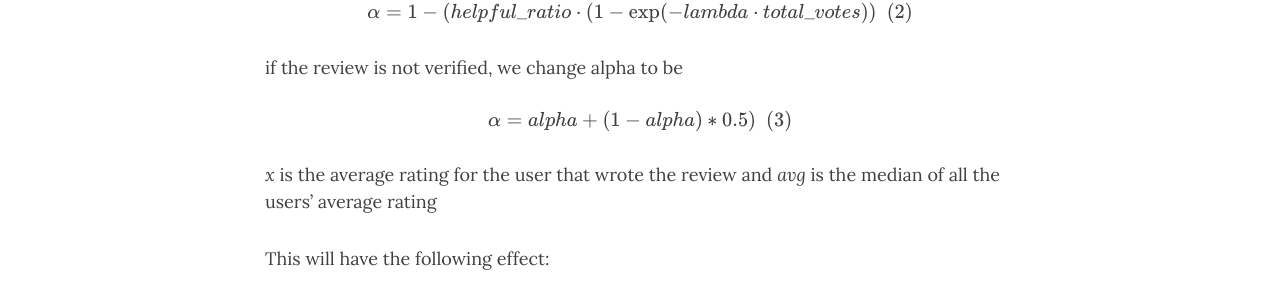
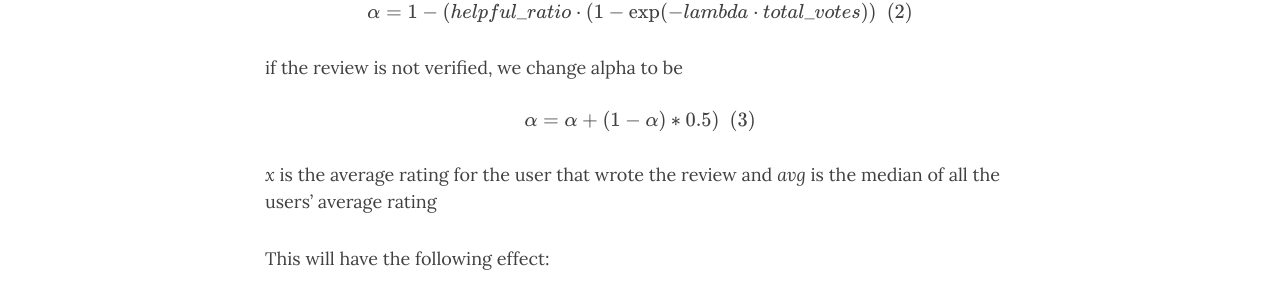
Before and after one commit to ada-lyn/ada-lyn.github.io, a Jekyll site: the page built from index.md, in a window 1280 px wide and 900 px high, scrolled down 32481 px. Shown: the part 149-449 px from the top of the window. Built offline with Jekyll 4.4.1, drawn with Linux system fonts in a browser that asks for light colours; nearby versions of some CDN libraries; formulas are drawn with MathJax 3.

Commit message:
Update index.md

```diff
--- a/index.md
+++ b/index.md
@@ -389,7 +389,7 @@ where
 
 if the review is not verified, we change alpha to be
 
-\\[ \alpha = alpha + (1 - alpha) * 0.5) \\ \\  (3)\\]
+\\[ \alpha = \alpha + (1 - \alpha) * 0.5) \\ \\  (3)\\]
 
 *x* is the average rating for the user that wrote the review and *avg* is the median of all the users' average rating
 
```
